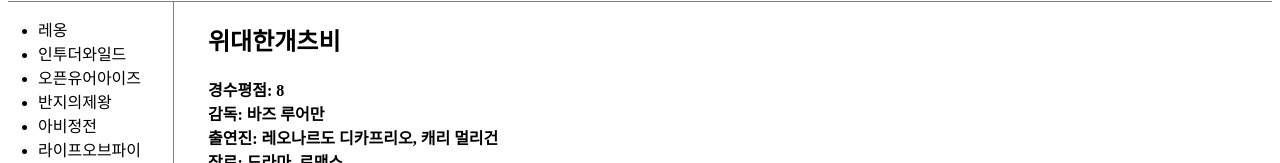
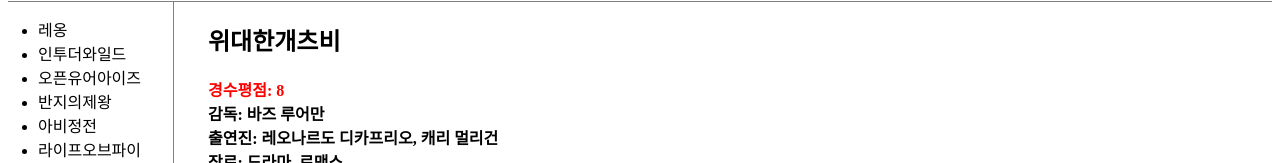
Before and after one commit to gengsoo/movie-top10, a plain HTML site: page 8.html in a window 1280 px wide. Shown: the part 119-282 px from the top of the page. Drawn offline with Linux system fonts and the light colour scheme; a script that the page names is missing.

Commit message:
Add files via upload

```diff
--- a/8.html
+++ b/8.html
@@ -32,7 +32,7 @@
     <div>
   <h2>위대한개츠비</h2>
   <p><strong>
-    <div id:"rating">
+    <div id="rating">
       경수평점: 8<br>
     </div>
     감독: 바즈 루어만<br>
```
